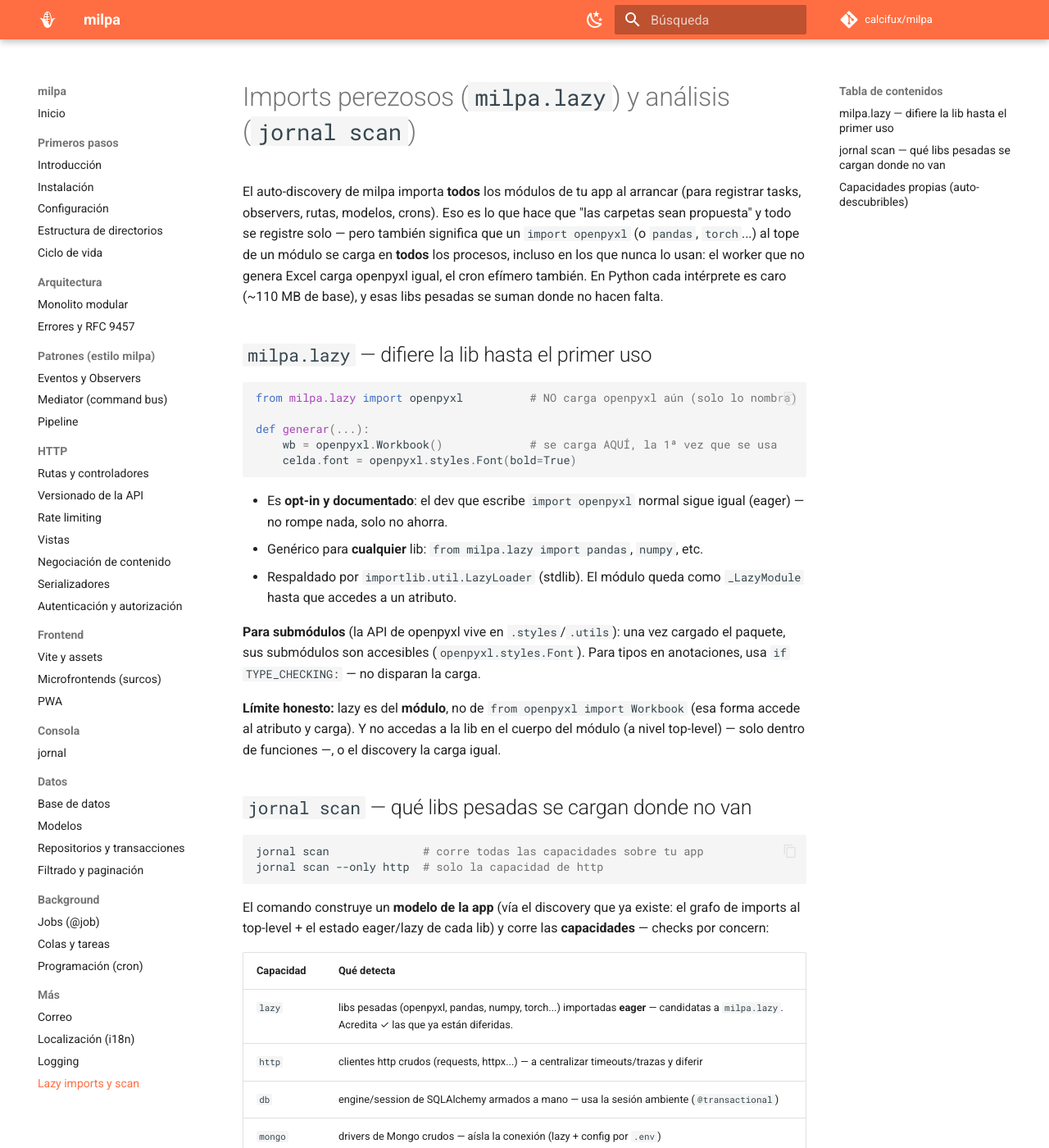
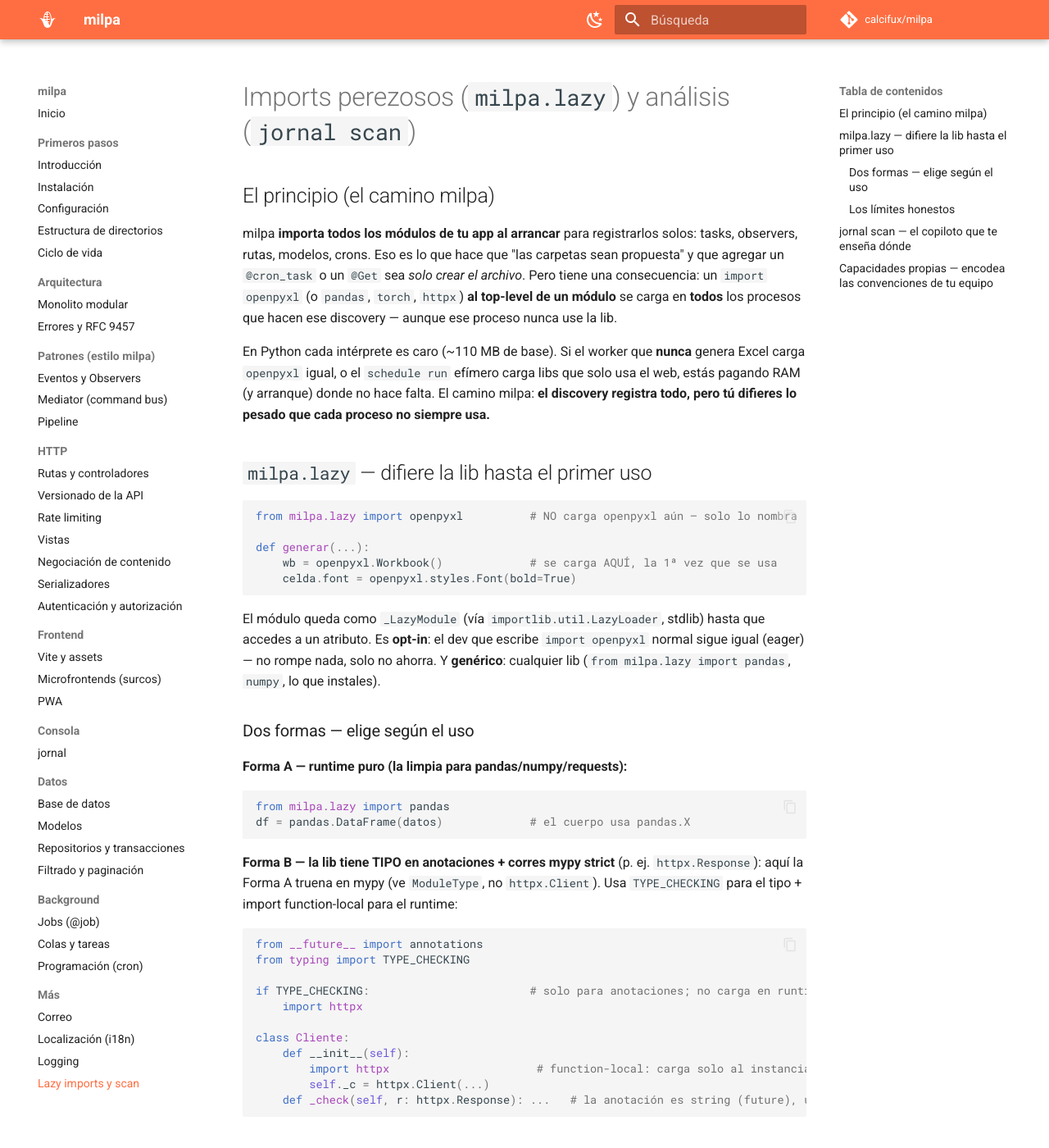
Before and after one commit to calcifux/milpa-core, an MkDocs documentation site: the page built from documentation/32-lazy-y-scan.md, in a window 1280 px wide and 1400 px high. Shown: the whole window at 82% size. Built offline with MkDocs 1.6.1 and Material for MkDocs 9.7.7, drawn with Linux system fonts in a browser that asks for light colours; comment, search, counter and statistics services are not loaded; some of the changed text lies outside the part shown.

Commit message:
docs: el camino milpa para imports perezosos y jornal scan (espejo de milpa-framework)

````diff
--- a/documentation/32-lazy-y-scan.md
+++ b/documentation/32-lazy-y-scan.md
@@ -1,52 +1,91 @@
 # Imports perezosos (`milpa.lazy`) y análisis (`jornal scan`)
 
-El auto-discovery de milpa importa **todos** los módulos de tu app al arrancar (para registrar
-tasks, observers, rutas, modelos, crons). Eso es lo que hace que "las carpetas sean propuesta" y
-todo se registre solo — pero también significa que un `import openpyxl` (o `pandas`, `torch`...)
-al tope de un módulo se carga en **todos** los procesos, incluso en los que nunca lo usan: el
-worker que no genera Excel carga openpyxl igual, el cron efímero también. En Python cada intérprete
-es caro (~110 MB de base), y esas libs pesadas se suman donde no hacen falta.
+## El principio (el camino milpa)
+
+milpa **importa todos los módulos de tu app al arrancar** para registrarlos solos: tasks,
+observers, rutas, modelos, crons. Eso es lo que hace que "las carpetas sean propuesta" y que
+agregar un `@cron_task` o un `@Get` sea *solo crear el archivo*. Pero tiene una consecuencia:
+un `import openpyxl` (o `pandas`, `torch`, `httpx`) **al top-level de un módulo** se carga en
+**todos** los procesos que hacen ese discovery — aunque ese proceso nunca use la lib.
+
+En Python cada intérprete es caro (~110 MB de base). Si el worker que **nunca** genera Excel
+carga `openpyxl` igual, o el `schedule run` efímero carga libs que solo usa el web, estás
+pagando RAM (y arranque) donde no hace falta. El camino milpa: **el discovery registra todo,
+pero tú difieres lo pesado que cada proceso no siempre usa.**
 
 ## `milpa.lazy` — difiere la lib hasta el primer uso
 
 ```python
-from milpa.lazy import openpyxl          # NO carga openpyxl aún (solo lo nombra)
+from milpa.lazy import openpyxl          # NO carga openpyxl aún — solo lo nombra
 
 def generar(...):
     wb = openpyxl.Workbook()             # se carga AQUÍ, la 1ª vez que se usa
     celda.font = openpyxl.styles.Font(bold=True)
 ```
 
-- Es **opt-in y documentado**: el dev que escribe `import openpyxl` normal sigue igual (eager) — no rompe nada, solo no ahorra.
-- Genérico para **cualquier** lib: `from milpa.lazy import pandas`, `numpy`, etc.
-- Respaldado por `importlib.util.LazyLoader` (stdlib). El módulo queda como `_LazyModule` hasta que accedes a un atributo.
+El módulo queda como `_LazyModule` (vía `importlib.util.LazyLoader`, stdlib) hasta que accedes
+a un atributo. Es **opt-in**: el dev que escribe `import openpyxl` normal sigue igual (eager) —
+no rompe nada, solo no ahorra. Y **genérico**: cualquier lib (`from milpa.lazy import pandas`,
+`numpy`, lo que instales).
 
-**Para submódulos** (la API de openpyxl vive en `.styles`/`.utils`): una vez cargado el paquete,
-sus submódulos son accesibles (`openpyxl.styles.Font`). Para tipos en anotaciones, usa
-`if TYPE_CHECKING:` — no disparan la carga.
+### Dos formas — elige según el uso
 
-**Límite honesto:** lazy es del **módulo**, no de `from openpyxl import Workbook` (esa forma accede
-al atributo y carga). Y no accedas a la lib en el cuerpo del módulo (a nivel top-level) — solo
-dentro de funciones —, o el discovery la carga igual.
+**Forma A — runtime puro (la limpia para pandas/numpy/requests):**
+```python
+from milpa.lazy import pandas
+df = pandas.DataFrame(datos)             # el cuerpo usa pandas.X
+```
 
-## `jornal scan` — qué libs pesadas se cargan donde no van
+**Forma B — la lib tiene TIPO en anotaciones + corres mypy strict** (p. ej. `httpx.Response`):
+aquí la Forma A truena en mypy (ve `ModuleType`, no `httpx.Client`). Usa `TYPE_CHECKING` para
+el tipo + import function-local para el runtime:
+```python
+from __future__ import annotations
+from typing import TYPE_CHECKING
+
+if TYPE_CHECKING:                        # solo para anotaciones; no carga en runtime
+    import httpx
+
+class Cliente:
+    def __init__(self):
+        import httpx                      # function-local: carga solo al instanciar
+        self._c = httpx.Client(...)
+    def _check(self, r: httpx.Response): ...   # la anotación es string (future), usa el TYPE_CHECKING
+```
+
+### Los límites honestos
+
+- Lazy es del **módulo**, no de `from openpyxl import Workbook` (esa forma accede al atributo y
+  carga). Por eso difieres el módulo y cualificas el cuerpo (`openpyxl.Workbook()`).
+- No accedas a la lib **en el cuerpo del módulo** (top-level) — solo dentro de funciones —, o
+  el discovery la carga igual.
+- Las **excepciones en `except`** necesitan la clase real → impórtala function-local.
+- No baja el **piso obligatorio** (SQLAlchemy/pydantic/celery van en casi todo). Lazy trimea lo
+  **opcional/pesado** del proceso que no lo usa, y acelera el **cold-start** (clave para
+  `schedule run` efímero y scale-to-zero). No es magia: es disciplina.
+
+## `jornal scan` — el copiloto que te enseña dónde
 
 ```bash
 jornal scan              # corre todas las capacidades sobre tu app
-jornal scan --only http  # solo la capacidad de http
+jornal scan --only http  # solo una
 ```
 
-El comando construye un **modelo de la app** (vía el discovery que ya existe: el grafo de imports
-al top-level + el estado eager/lazy de cada lib) y corre las **capacidades** — checks por concern:
+Construye un **modelo de tu app** (grafo de imports al top-level + estado eager/lazy, usando el
+discovery que ya existe) y corre **capacidades** por concern:
 
-| Capacidad | Qué detecta |
+| Capacidad | Qué te dice |
 |---|---|
-| `lazy` | libs pesadas (openpyxl, pandas, numpy, torch...) importadas **eager** — candidatas a `milpa.lazy`. Acredita ✓ las que ya están diferidas. |
-| `http` | clientes http crudos (requests, httpx...) — a centralizar timeouts/trazas y diferir |
-| `db` | engine/session de SQLAlchemy armados a mano — usa la sesión ambiente (`@transactional`) |
-| `mongo` | drivers de Mongo crudos — aísla la conexión (lazy + config por `.env`) |
+| `lazy` | libs pesadas (openpyxl, pandas, numpy, torch...) importadas **eager** → sugiere `milpa.lazy`. Acredita ✓ las que ya difieres. |
+| `http` | clientes http crudos (requests, httpx...) → centraliza timeouts/trazas y difiere |
+| `db` | engine/session de SQLAlchemy a mano → usa la sesión ambiente (`@transactional`) |
+| `mongo` | drivers de Mongo crudos → aísla la conexión (lazy + config por `.env`) |
 
-## Capacidades propias (auto-descubribles)
+No ejecuta acciones: **reporta** y te apunta al hint exacto. La magia 100% automática no es
+posible (un `from X import Y` carga sí o sí), así que el scan es **diagnóstico**: te enseña
+dónde aplicar el camino, no lo aplica a tus espaldas.
+
+## Capacidades propias — encodea las convenciones de tu equipo
 
 Como tasks y observers, una capacidad propia **se suelta y el discovery la encuentra** — sin
 registro central:
@@ -59,10 +98,11 @@ class _Auditoria(Capability):
     name = "auditoria"
     def analyze(self, model):
         return [
-            Finding("auditoria", "info", m.dotted, "módulo sensible: revisar permisos")
+            Finding("auditoria", "warn", m.dotted, "módulo sensible sin revisión de permisos")
             for m in model.modules if "Admin" in m.dotted
         ]
 ```
 
 `jornal scan --only auditoria` la corre. Cada capacidad que agregues hace **toda la flota** más
-segura: encodeas las convenciones de tu equipo como conocimiento ejecutable.
+segura: dejas de regañar en code review y dejas que el scan enseñe el camino solo. Eso es estilo
+milpa — la convención vive como conocimiento ejecutable, auto-descubrible, que escala a N apps.
````
